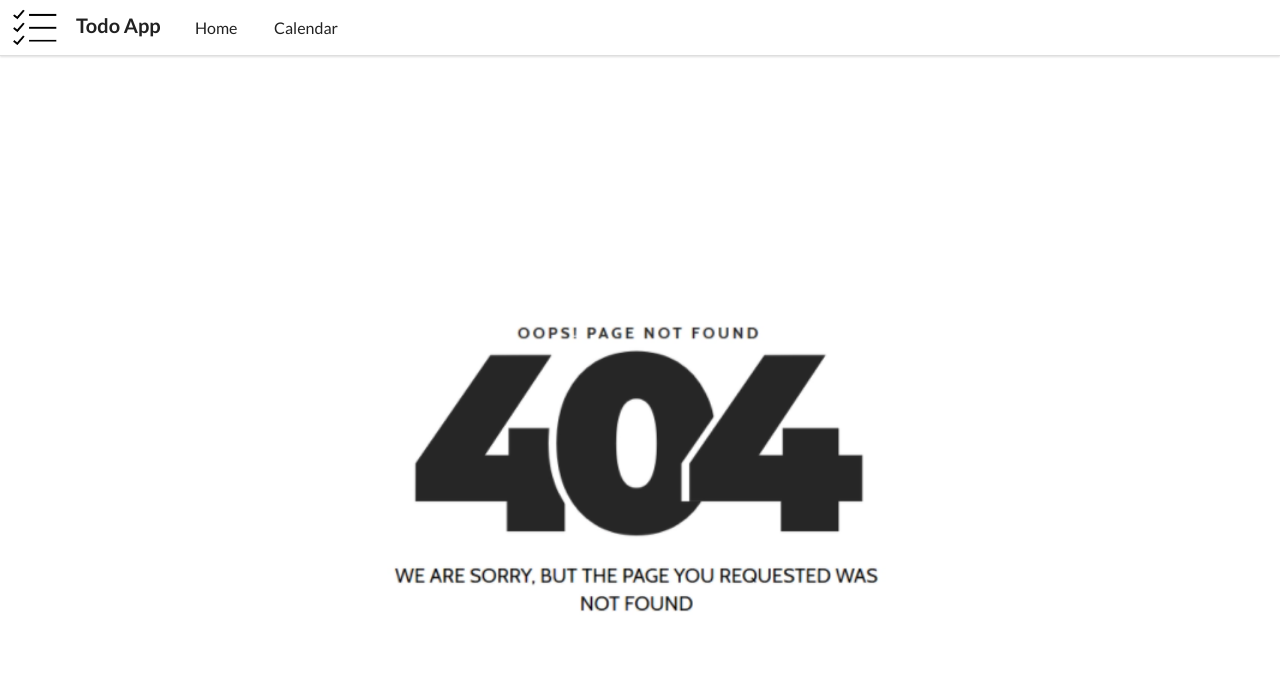
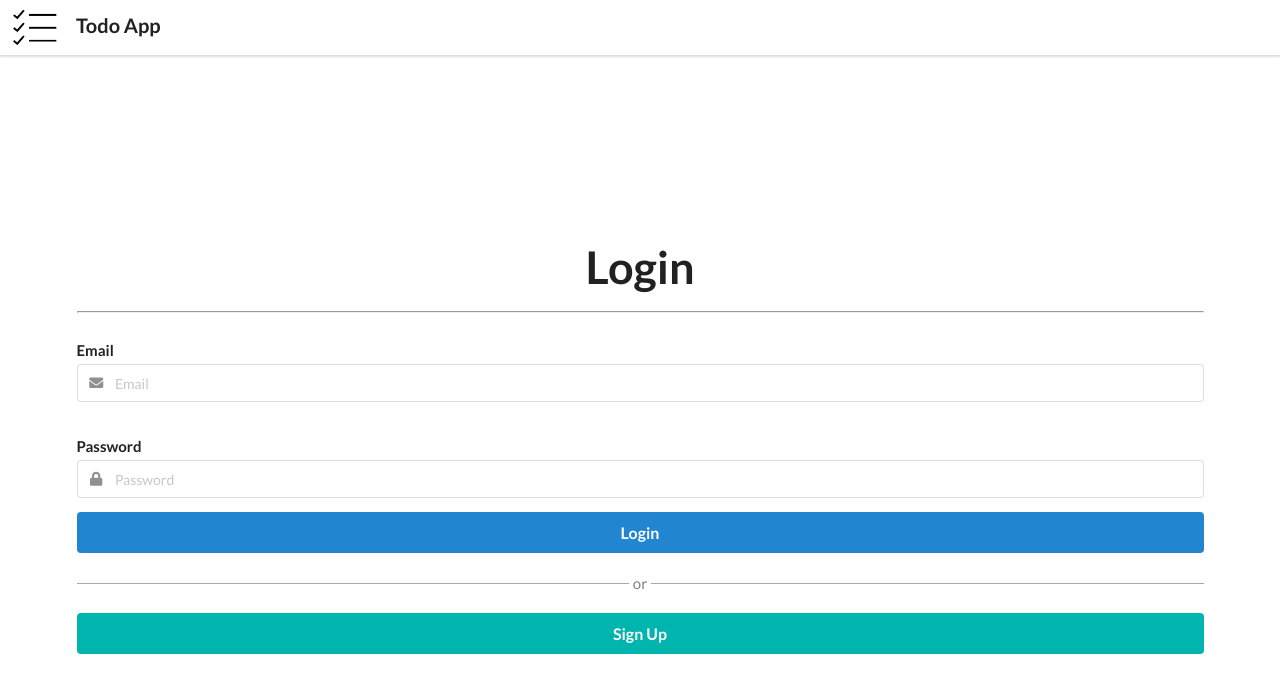
Before and after one commit to zeke-john/Todo-Calendar-App, a Flask app: page /login in a window 1280 px wide. Shown: the top 693 px of the page. Run offline with Flask 2, Linux system fonts and the light colour scheme; some libraries are stand-ins or nearby versions.

Commit message:
saveing less goo login

```diff
--- a/app.py
+++ b/app.py
@@ -42,7 +42,13 @@ db = SQLAlchemy(app)
 SECRET_KEY = os.urandom(999)
 app.config['SECRET_KEY'] = SECRET_KEY
 
+login_manager = LoginManager()
+login_manager.init_app(app)
+login_manager.login_view = 'login'
 
+@login_manager.user_loader
+def load_user(user_id):
+	return Users.query.get(int(user_id))
 
 class Todo(db.Model):
     id = db.Column(db.Integer, primary_key=True)
@@ -61,7 +67,7 @@ class EditForm(FlaskForm):
     start = StringField("Start Time", validators=[DataRequired()])
     submit = SubmitField("Save")
 
-class Users(db.Model):
+class Users(db.Model, UserMixin):
     id = db.Column(db.Integer, primary_key=True)
     name = db.Column(db.String(200), nullable=False)
     email = db.Column(db.String(200), nullable=False, unique=True)
@@ -84,33 +90,65 @@ class Users(db.Model):
 class Sign_up_Form(FlaskForm):
     name = StringField("Name", validators=[DataRequired()])
     email = EmailField("Email", validators=[DataRequired(), Email()])
-    password_hash = PasswordField("Password", validators=[DataRequired(), EqualTo('password_hash2', message='passwords must match')])
+    password_hash = PasswordField("Password", validators=[DataRequired(), EqualTo('password_hash2', message='passwords must match'), Length(min=6)])
     password_hash2 = PasswordField("Confirm Password", validators=[DataRequired()])
     submit = SubmitField("Sign Up")
+
+class LoginForm(FlaskForm):
+    email = EmailField("Email", validators=[DataRequired(), Email()])
+    password_hash = PasswordField("Password", validators=[DataRequired(), Length(min=6)])
+    submit = SubmitField("Login")
 
 @app.route("/signUp", methods=["GET", "POST"])
 def signUp():
     form = Sign_up_Form()
     if form.password_hash.data != form.password_hash2.data:
         flash("Passwords Must Match!")
+    try:
+        if len(form.password_hash.data) < 6:
+            flash("Passwords Must be at least 6 charectar long!")
+    except TypeError:
+        pass
     if form.validate_on_submit():
         user = Users.query.filter_by(email=form.email.data).first()
         if user is None:
             hashed_pw = generate_password_hash(form.password_hash.data, "sha256")
-            user = Users(name=form.name.data, email=form.email.data, password_hash=form.password_hash.data)
+            user = Users(name=form.name.data, email=form.email.data, password_hash=hashed_pw)
             db.session.add(user)
             db.session.commit()
-            return redirect(url_for("home"))
-        if user is not None:
-            flash("That Email is already being used..")
-        name = form.name.data
-        email = form.email.data
+            flash("Great! Now Just Login and your Ready to Go!")
+        elif user is not None:
+            flash("That Email is already being used...")
         form.name.data = ''
         form.email.data = ''
         form.password_hash.data = ''
     return render_template("signUp.html", form=form)
 
+
+@app.route("/login", methods=["GET", "POST"])
+def login():
+    form = LoginForm()
+    try:
+        if len(form.password_hash.data) < 6:
+            flash("Passwords Must be at least 6 charectar long!")
+    except TypeError:
+        pass
+    if form.validate_on_submit():
+        user = Users.query.filter_by(email=form.email.data).first()
+        if user:
+            # checking hash
+            if check_password_hash(user.password_hash, form.password_hash.data):
+                login_user(user)
+                return redirect(url_for("home"))
+            else:
+                flash('Incorrect Password... Try again')
+        else:
+            flash("That User Doesn't exist... Try again")
+
+    return render_template("login.html", form=form)
+
 @app.route("/home")
+@login_required
 def home():
     curr_month = datetime.date.today().strftime("%B")
     curr_year = datetime.date.today().strftime("%Y")
@@ -123,6 +161,7 @@ def home():
 
 
 @app.route("/calendar", methods=["GET", "POST"])
+@login_required
 def calendar():
     # need to get all the tasks for each individul day when loaded, most likly by seeing the date they picked when adding task
     curr_month = datetime.date.today().strftime("%B")
@@ -144,6 +183,7 @@ def calendar():
     return render_template("calendar.html", date_of_todo=date_of_todo)
 
 @app.route('/calendar/<day_hover>/<monthuser>/<yearuser>', methods=['POST', 'GET'])
+@login_required
 def calendarDay(day_hover, monthuser, yearuser):
     curr_month = datetime.date.today().strftime("%B")
     monthuser = curr_month
@@ -156,6 +196,7 @@ def calendarDay(day_hover, monthuser, yearuser):
     return render_template('calendarDay.html', monthuser=monthuser , calendar_todo_list=calendar_todo_list, day_hover=day_hover, yearuser=yearuser)
 
 @app.route("/add", methods=["POST"] )
+@login_required
 def add():
     name = request.form.get("name")
     description = request.form.get("description")
@@ -195,6 +236,7 @@ def update(todo_id):
     return redirect(url_for("home"))
 
 @app.route('/calendar/<day_hover>/<monthuser>/<yearuser>/update/<int:todo_id>', methods=['POST', 'GET'])
+@login_required
 def update_cal(todo_id, day_hover, monthuser, yearuser):
     curr_month = datetime.date.today().strftime("%B")
     day_hover = json.loads(day_hover)
@@ -208,6 +250,7 @@ def update_cal(todo_id, day_hover, monthuser, yearuser):
 
 
 @app.route("/delete/<int:todo_id>")
+@login_required
 def delete(todo_id):
     todo = Todo.query.filter_by(id=todo_id).first()
     db.session.delete(todo)
@@ -216,6 +259,7 @@ def delete(todo_id):
 
 
 @app.route('/calendar/<day_hover>/<monthuser>/<yearuser>/delete/<int:todo_id>', methods=['POST', 'GET'])
+@login_required
 def delete_cal(todo_id, day_hover, monthuser, yearuser):
     curr_month = datetime.date.today().strftime("%B")
     day_hover = json.loads(day_hover)
@@ -228,6 +272,7 @@ def delete_cal(todo_id, day_hover, monthuser, yearuser):
     return redirect(url_for("calendarDay", yearuser=yearuser, monthuser=monthuser, day_hover=day_hover, todo_id=todo_id))
 
 @app.route("/clear")
+@login_required
 def clear():
     curr_month = datetime.date.today().strftime("%B")
     curr_year = datetime.date.today().strftime("%Y")
@@ -242,6 +287,7 @@ def clear():
     return redirect(url_for("home"))
 
 @app.route("/edit/<int:todo_id>", methods=["GET", "POST"])
+@login_required
 def edit(todo_id):
     form = EditForm()
     name_to_update = Todo.query.get_or_404(todo_id)
@@ -264,6 +310,7 @@ def edit(todo_id):
             name_to_update=name_to_update)
 
 @app.route("/calendar/<day_hover>/<monthuser>/<yearuser>/edit/<int:todo_id>", methods=["GET", "POST"])
+@login_required
 def edit_cal(todo_id, day_hover, monthuser, yearuser):
     curr_month = datetime.date.today().strftime("%B")
     day_hover = json.loads(day_hover)
@@ -290,10 +337,12 @@ def edit_cal(todo_id, day_hover, monthuser, yearuser):
             name_to_update=name_to_update, day_hover=day_hover , monthuser=monthuser, yearuser=yearuser, todo_id=todo_id)
 
 @app.errorhandler(404)
+@login_required
 def page_not_found(e):
     return render_template("404.html")
 
 @app.errorhandler(500)
+@login_required
 def page_not_found(e):
     return render_template("500.html")
 
--- a/templates/login.html
+++ b/templates/login.html
@@ -60,15 +60,35 @@
         </div>
         </div>
     <div style="margin-top: 100px;" class="center aligned ui container">
+        {% for message in get_flashed_messages() %}
+            <div class="ui center aligned teal message">
+                <i class="close icon"></i>
+                <div>
+                    <h3 style="color: black;">
+                        {{message}}
+                    </h3>
+                </div>
+                <script>
+                    $('.message .close')
+                        .on('click', function() {
+                            $(this)
+                            .closest('.message')
+                            .transition('fade')
+                            ;
+                        })
+                        ;
+                </script>
+            </div>
+        {% endfor %}
         <h1 class="ui center aligned header" style="font-size: 45px;">Login</h1>
             <hr>
             <form method="POST" class="ui form">
-
+                {{ form.hidden_tag() }}
                 <div class="field">
                     <br/>
                     <label style="font-size: 15px; font-weight: 600; text-align-last: left;"> Email </label>
                     <div class="ui input left icon">
-                        <!-- {{ form.email(class="ui input", autocomplete="off", placeholder="Email") }} -->
+                        {{ form.email(class="ui input", autocomplete="off", placeholder="Email") }}
                         <i class="mail icon"></i>
                     </div>
                 </div>
@@ -76,13 +96,13 @@
                 <div class="field">
                     <label style="font-size: 15px; font-weight: 600; text-align-last: left;"> Password </label>
                     <div class="ui input left icon">
-                        <!-- {{ form.password(class="ui input", autocomplete="off", placeholder="Password") }} -->
+                        {{ form.password_hash(class="ui input", autocomplete="off", placeholder="Password") }}
                         <i class="lock icon"></i>
                     </div>
                 </div>
 
                 <div class="field">
-                    <!-- {{ form.submit(class="ui fluid large blue button") }} -->
+                    {{ form.submit(class="ui fluid large blue button") }}
                 </div>
 
         </form>
```
Also changed, not shown: db.sqlite.
